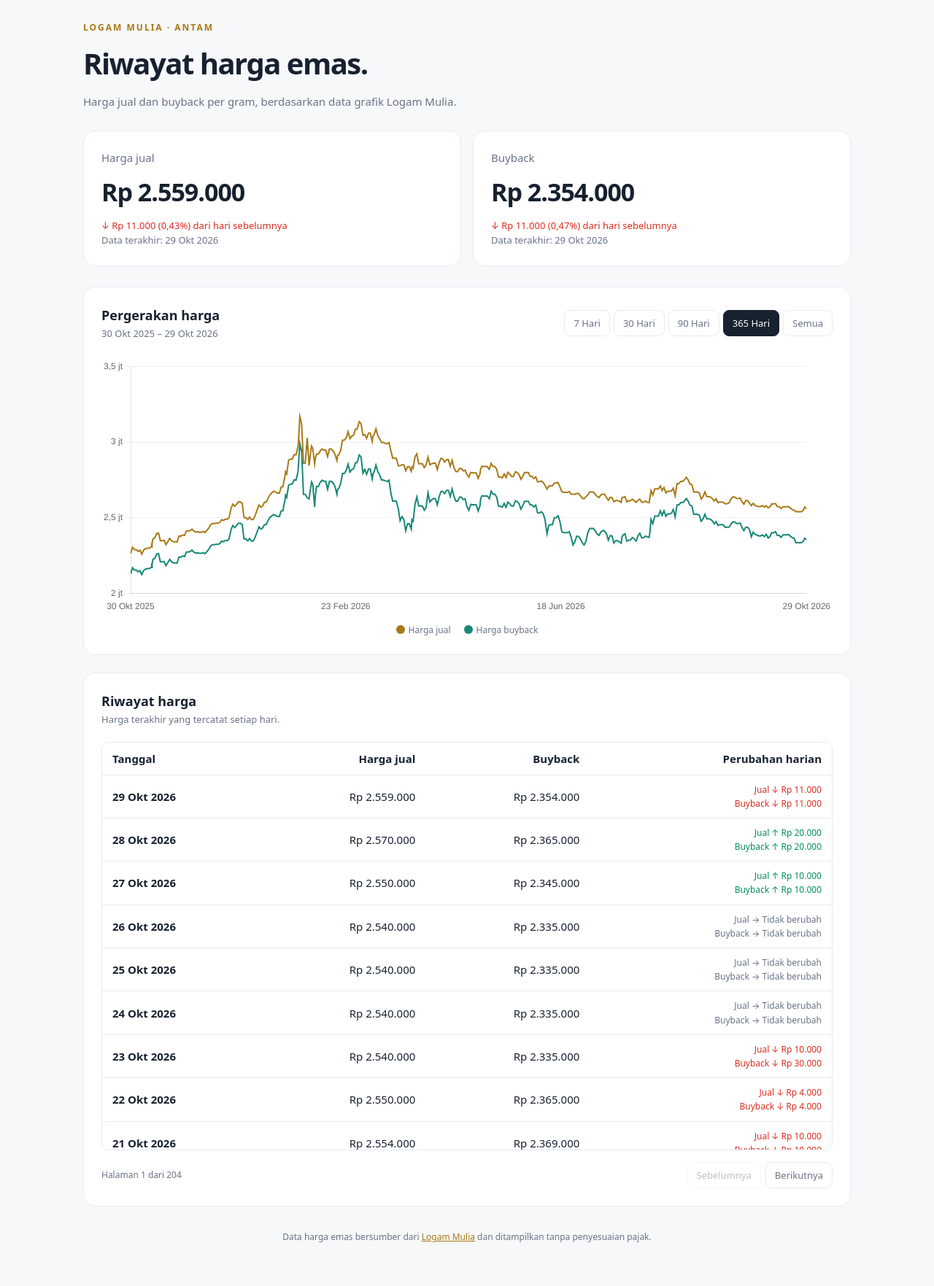
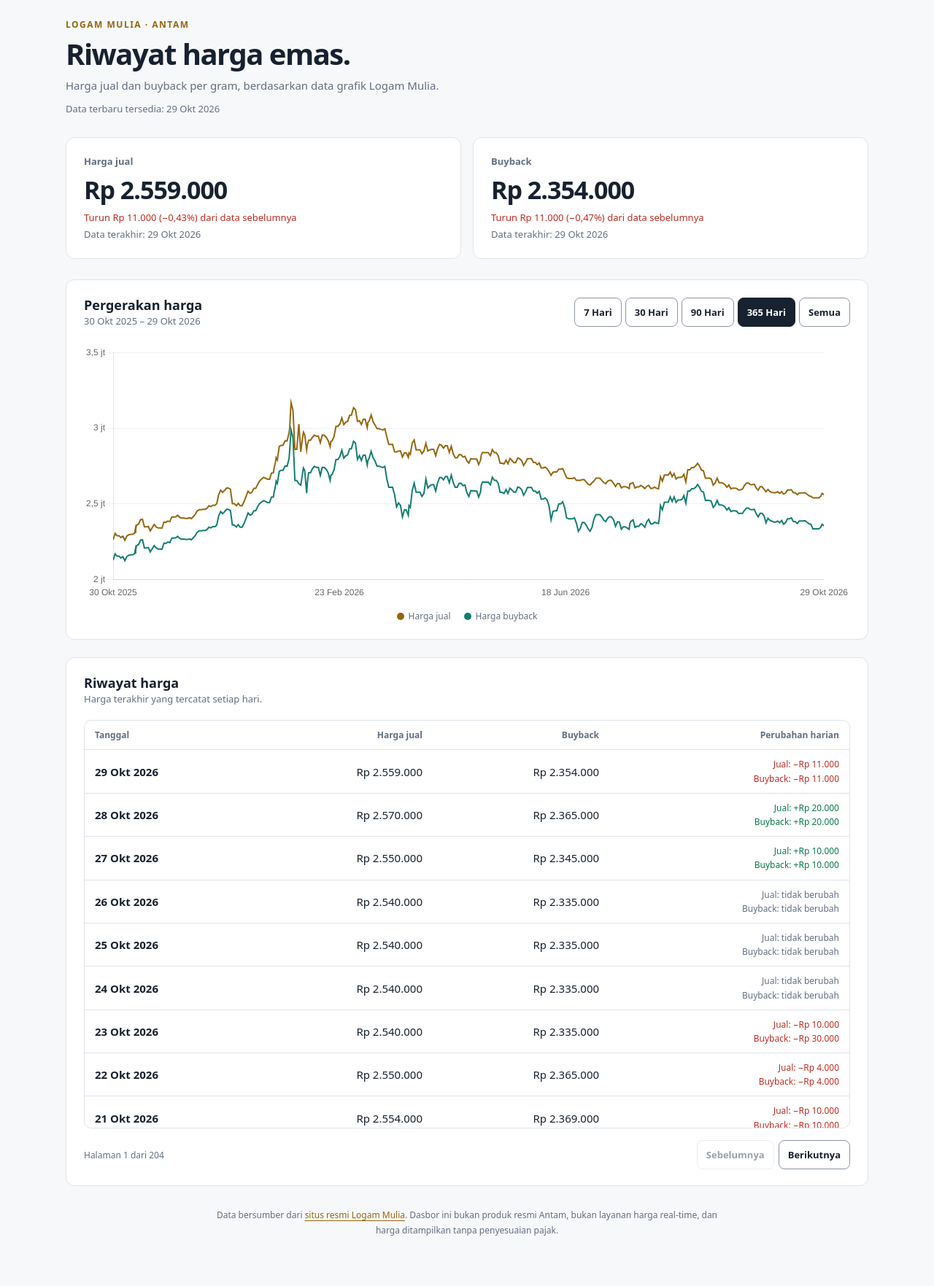
Before and after one commit to faisallbhr/logammulia-scraper, a website: page web/index.html in a window 1280 px wide. Shown: the part 20-1783 px from the top of the page at 73% size. Drawn offline with nearby package versions, Linux system fonts and the light colour scheme.

Commit message:
style: try to use anti-slop

```diff
--- a/web/assets/css/style.css
+++ b/web/assets/css/style.css
@@ -1,12 +1,15 @@
 :root {
   color-scheme: light;
   --bg: #f7f8fa;
-  --surface: #fff;
+  --surface: #ffffff;
   --text: #17212f;
-  --muted: #687385;
-  --border: #e7eaf0;
-  --gold: #a87915;
-  --green: #168777;
+  --muted: #626e80;
+  --border: #dfe3e9;
+  --control-border: #8b95a3;
+  --gold: #94670d;
+  --green: #137d70;
+  --positive: #087a48;
+  --negative: #bd2c22;
 }
 
 * {
@@ -15,27 +18,28 @@
 
 body {
   margin: 0;
-  overflow-x: hidden;
   background: var(--bg);
   color: var(--text);
-  font: 15px/1.6 system-ui, -apple-system, sans-serif;
+  font: 15px/1.6 system-ui, -apple-system, BlinkMacSystemFont, "Segoe UI", sans-serif;
 }
 
 main {
-  max-width: 1100px;
+  width: min(100% - 48px, 1100px);
   margin: auto;
-  padding: 48px 24px;
+  padding-block: 44px;
 }
 
 h1 {
   margin: 8px 0;
   font-size: clamp(28px, 5vw, 40px);
+  line-height: 1.15;
   letter-spacing: -1.5px;
 }
 
 h2 {
   margin: 0;
   font-size: 18px;
+  line-height: 1.35;
 }
 
 p {
@@ -44,18 +48,48 @@ p {
 
 a {
   color: var(--gold);
+  text-underline-offset: 3px;
+}
+
+.skip-link {
+  position: fixed;
+  z-index: 10;
+  top: 8px;
+  left: 8px;
+  padding: 9px 12px;
+  transform: translateY(-150%);
+  border-radius: 6px;
+  background: var(--text);
+  color: var(--surface);
+}
+
+.skip-link:focus-visible {
+  transform: translateY(0);
+}
+
+.page-header {
+  max-width: 720px;
 }
 
 .eyebrow {
   color: var(--gold);
   font-size: 12px;
   font-weight: 700;
-  letter-spacing: 2px;
+  letter-spacing: 1.5px;
   text-transform: uppercase;
+}
+
+.intro {
+  max-width: 620px;
 }
 
 .muted {
   color: var(--muted);
+}
+
+.data-freshness {
+  margin-top: 10px;
+  font-size: 13px;
 }
 
 .cards {
@@ -65,29 +99,53 @@ a {
   margin: 28px 0;
 }
 
-.card, .panel {
+.card,
+.panel {
+  border: 1px solid var(--border);
+  border-radius: 12px;
   background: var(--surface);
-  border: 1px solid var(--border);
-  border-radius: 16px;
 }
 
 .card {
-  padding: 24px;
+  min-width: 0;
+  padding: 22px 24px;
+}
+
+.metric-label {
+  font-size: 13px;
+  font-weight: 600;
 }
 
 .price {
+  margin: 7px 0;
   font-size: clamp(25px, 4vw, 34px);
+  font-variant-numeric: tabular-nums;
   font-weight: 700;
   letter-spacing: -1px;
-  margin: 8px 0;
+  line-height: 1.25;
 }
 
 .change {
   font-size: 13px;
+  font-variant-numeric: tabular-nums;
+}
+
+.change + .change {
+  margin-top: 2px;
+}
+
+.change.up,
+.daily-change .up {
+  color: var(--positive);
+}
+
+.change.down,
+.daily-change .down {
+  color: var(--negative);
 }
 
 .panel {
-  padding: 24px;
+  padding: 22px 24px;
   margin-bottom: 24px;
 }
 
@@ -102,36 +160,45 @@ a {
 .ranges {
   display: flex;
   gap: 5px;
-  flex-wrap: wrap;
 }
 
 button {
-  border: 1px solid var(--border);
-  background: white;
-  color: var(--muted);
+  min-height: 40px;
+  border: 1px solid var(--control-border);
   border-radius: 8px;
-  padding: 7px 12px;
+  padding: 0 12px;
+  background: var(--surface);
+  color: var(--text);
+  cursor: pointer;
   font: inherit;
   font-size: 13px;
-  cursor: pointer;
+  font-weight: 600;
 }
 
 button:hover {
   background: var(--bg);
 }
 
+button:active {
+  background: #e8ebef;
+}
+
 button.active {
+  border-color: var(--text);
   background: var(--text);
-  border-color: var(--text);
-  color: white;
+  color: var(--surface);
 }
 
 button:disabled {
-  opacity: .45;
-  cursor: default;
+  border-color: var(--border);
+  color: var(--muted);
+  cursor: not-allowed;
+  opacity: 0.65;
 }
 
-button:focus-visible, a:focus-visible {
+button:focus-visible,
+a:focus-visible,
+.table-container:focus-visible {
   outline: 3px solid var(--gold);
   outline-offset: 3px;
 }
@@ -139,7 +206,7 @@ button:focus-visible, a:focus-visible {
 .chart-container {
   position: relative;
   height: 350px;
-  margin-top: 24px;
+  margin-top: 22px;
 }
 
 .chart-legend {
@@ -154,13 +221,13 @@ button:focus-visible, a:focus-visible {
 .chart-legend span {
   display: inline-flex;
   align-items: center;
-  gap: 5px;
+  gap: 6px;
 }
 
 .legend-dot {
   display: inline-block;
-  width: 12px;
-  height: 12px;
+  width: 10px;
+  height: 10px;
   border-radius: 50%;
 }
 
@@ -172,22 +239,31 @@ button:focus-visible, a:focus-visible {
   background: var(--green);
 }
 
+.table-scroll-hint {
+  display: none;
+  margin-top: 14px;
+  font-size: 12px;
+}
+
 .table-container {
-  overflow-x: auto;
-  margin-top: 20px;
   max-height: 560px;
+  margin-top: 18px;
+  overflow: auto;
   border: 1px solid var(--border);
   border-radius: 10px;
+  scrollbar-color: var(--control-border) var(--bg);
 }
 
 table {
   width: 100%;
+  min-width: 560px;
   border-collapse: collapse;
-  min-width: 520px;
+  font-variant-numeric: tabular-nums;
   text-align: right;
 }
 
-th, td {
+th,
+td {
   padding: 10px 14px;
   border-bottom: 1px solid var(--border);
   white-space: nowrap;
@@ -195,13 +271,29 @@ th, td {
 
 thead {
   position: sticky;
+  z-index: 1;
   top: 0;
   background: var(--surface);
-  text-align: right;
 }
 
-thead th:first-child, tbody th {
+thead th {
+  color: var(--muted);
+  font-size: 12px;
+  font-weight: 700;
+}
+
+thead th:first-child,
+tbody th {
   text-align: left;
+}
+
+tbody th {
+  font-weight: 600;
+}
+
+tbody tr:last-child th,
+tbody tr:last-child td {
+  border-bottom: 0;
 }
 
 .daily-change span {
@@ -209,21 +301,71 @@ thead th:first-child, tbody th {
   font-size: 12px;
 }
 
-.daily-change .up {
-  color: #008f5a;
-}
-
-.daily-change .down {
-  color: #d92d20;
-}
-
 .daily-change .unchanged {
   color: var(--muted);
 }
 
-tbody tr:last-child th,
-tbody tr:last-child td {
-  border-bottom: 0;
+.pagination {
+  display: flex;
+  align-items: center;
+  justify-content: space-between;
+  gap: 12px;
+  margin-top: 16px;
+}
+
+.pagination-buttons {
+  display: flex;
+  gap: 6px;
+}
+
+#page-info {
+  font-size: 12px;
+}
+
+footer {
+  max-width: 720px;
+  margin: 6px auto 0;
+  padding: 6px 16px;
+  color: var(--muted);
+  font-size: 12px;
+  line-height: 1.7;
+  text-align: center;
+}
+
+#status {
+  display: inline-flex;
+  min-height: 44px;
+  margin-top: 18px;
+  padding: 9px 14px;
+  align-items: center;
+  gap: 10px;
+  border: 1px solid var(--border);
+  border-radius: 10px;
+  background: var(--surface);
+  color: var(--muted);
+  font-size: 13px;
+}
+
+#status.error {
+  display: block;
+  color: var(--negative);
+  font-weight: 600;
+}
+
+.loading-indicator {
+  width: 16px;
+  height: 16px;
+  flex: 0 0 auto;
+  border: 2px solid var(--border);
+  border-top-color: var(--gold);
+  border-radius: 50%;
+  animation: loading-spin 0.8s linear infinite;
+}
+
+@keyframes loading-spin {
+  to {
+    transform: rotate(360deg);
+  }
 }
 
 .sr-only {
@@ -238,48 +380,20 @@ tbody tr:last-child td {
   border: 0;
 }
 
-.pagination {
-  display: flex;
-  align-items: center;
-  justify-content: space-between;
-  margin-top: 16px;
-}
-
-.pagination-buttons {
-  display: flex;
-  gap: 6px;
-}
-
-#page-info {
-  font-size: 12px;
-}
-
-footer {
-  max-width: 640px;
-  margin: 8px auto 0;
-  padding: 8px 16px;
-  color: var(--muted);
-  font-size: 12px;
-  line-height: 1.7;
-  text-align: center;
-}
-
-#status {
-  margin-top: 18px;
-  color: var(--muted);
-}
-
-#status.error {
-  color: #b42318;
-}
-
 [hidden] {
   display: none !important;
 }
 
+@media (hover: hover) {
+  tbody tr:hover {
+    background: var(--bg);
+  }
+}
+
 @media (max-width: 600px) {
   main {
-    padding: 24px 16px;
+    width: calc(100% - 32px);
+    padding-block: 24px;
   }
 
   .cards {
@@ -301,14 +415,17 @@ footer {
   }
 
   .ranges {
+    display: grid;
     width: 100%;
+    grid-template-columns: repeat(5, minmax(0, 1fr));
+    gap: 4px;
   }
 
   .ranges button {
-    flex: 1;
     min-width: 0;
-    padding-inline: 4px;
-    font-size: 12px;
+    min-height: 44px;
+    padding-inline: 2px;
+    font-size: 11px;
     white-space: nowrap;
   }
 
@@ -320,4 +437,32 @@ footer {
     height: 280px;
     margin-top: 20px;
   }
+
+  .table-scroll-hint {
+    display: block;
+  }
+
+  .table-container {
+    margin-top: 6px;
+  }
+
+  .pagination {
+    align-items: flex-start;
+    flex-direction: column;
+  }
+
+  .pagination-buttons {
+    width: 100%;
+  }
+
+  .pagination-buttons button {
+    min-height: 44px;
+    flex: 1;
+  }
 }
+
+@media (prefers-reduced-motion: reduce) {
+  .loading-indicator {
+    animation: none;
+  }
+}
--- a/web/assets/js/script.js
+++ b/web/assets/js/script.js
@@ -62,9 +62,10 @@ function renderCard(key) {
   document.getElementById(`${key}-date`).textContent = `Data terakhir: ${dateLabel(latest[0])}`;
 
   const element = document.getElementById(`${key}-change`);
+  element.className = 'change';
 
   if (!previous) {
-    element.textContent = 'Belum ada data hari sebelumnya';
+    element.textContent = 'Belum ada data pembanding';
     return;
   }
 
@@ -72,13 +73,14 @@ function renderCard(key) {
   const percent = Math.abs(difference / previous[1] * 100)
     .toLocaleString('id-ID', { maximumFractionDigits: 2 });
 
-  element.textContent = difference === 0
-    ? 'Tidak berubah dari hari sebelumnya'
-    : `${difference > 0 ? '↑' : '↓'} ${rupiah.format(Math.abs(difference))} (${percent}%) dari hari sebelumnya`;
+  if (difference === 0) {
+    element.textContent = 'Tidak berubah dari data sebelumnya';
+    return;
+  }
 
-  element.style.color = difference === 0
-    ? '#687385'
-    : difference > 0 ? '#008f5a' : '#d92d20';
+  const rising = difference > 0;
+  element.classList.add(rising ? 'up' : 'down');
+  element.textContent = `${rising ? 'Naik' : 'Turun'} ${rupiah.format(Math.abs(difference))} (${rising ? '+' : '−'}${percent}%) dari data sebelumnya`;
 }
 
 function renderHistoryTable() {
@@ -94,7 +96,7 @@ function renderHistoryTable() {
   }
 
   historyRows = [...history.values()]
-    .sort((a, b) => b.date.localeCompare(a.date))
+    .sort((a, b) => b.date.localeCompare(a.date));
 
   let previous = {};
   for (let index = historyRows.length - 1; index >= 0; index -= 1) {
@@ -115,11 +117,11 @@ function renderHistoryTable() {
 }
 
 function formatHistoryChange(label, difference) {
-  if (difference === undefined) return `<span>—</span>`;
-  if (difference === 0) return `<span class="unchanged">${label} → Tidak berubah</span>`;
+  if (difference === undefined) return `<span class="unchanged">${label}: tidak tersedia</span>`;
+  if (difference === 0) return `<span class="unchanged">${label}: tidak berubah</span>`;
   const direction = difference > 0 ? 'up' : 'down';
-  const icon = difference > 0 ? '↑' : '↓';
-  return `<span class="${direction}">${label} ${icon} ${rupiah.format(Math.abs(difference))}</span>`;
+  const sign = difference > 0 ? '+' : '−';
+  return `<span class="${direction}">${label}: ${sign}${rupiah.format(Math.abs(difference))}</span>`;
 }
 
 function renderHistoryPage() {
@@ -131,8 +133,8 @@ function renderHistoryPage() {
     .map(row => `
       <tr>
         <th scope="row">${dateLabel(dayTimestamp(row.date))}</th>
-        <td>${row.sell ? rupiah.format(row.sell) : '—'}</td>
-        <td>${row.buyback ? rupiah.format(row.buyback) : '—'}</td>
+        <td>${row.sell ? rupiah.format(row.sell) : 'Tidak tersedia'}</td>
+        <td>${row.buyback ? rupiah.format(row.buyback) : 'Tidak tersedia'}</td>
         <td class="daily-change">
           ${formatHistoryChange('Jual', row.sellChange)}
           ${formatHistoryChange('Buyback', row.buybackChange)}
@@ -192,6 +194,11 @@ async function init() {
       buyback: validateSeries(raw.buyback, 'buyback'),
     };
 
+    const latestTimestamp = Math.max(data.sell.at(-1)[0], data.buyback.at(-1)[0]);
+    const latestDate = document.getElementById('latest-date');
+    latestDate.textContent = `Data terbaru tersedia: ${dateLabel(latestTimestamp)}`;
+    latestDate.hidden = false;
+
     if (typeof Chart === 'undefined') {
       throw new Error('Chart.js gagal dimuat. Periksa koneksi ke CDN.');
     }
@@ -203,14 +210,14 @@ async function init() {
           {
             label: 'Harga jual',
             data: [],
-            borderColor: '#a87915',
-            backgroundColor: '#a87915',
+            borderColor: '#94670d',
+            backgroundColor: '#94670d',
           },
           {
             label: 'Harga buyback',
             data: [],
-            borderColor: '#168777',
-            backgroundColor: '#168777',
+            borderColor: '#137d70',
+            backgroundColor: '#137d70',
           },
         ],
       },
@@ -241,7 +248,7 @@ async function init() {
             bounds: 'data',
             grid: { display: false },
             ticks: {
-              maxTicksLimit: 6,
+              maxTicksLimit: window.matchMedia('(max-width: 600px)').matches ? 4 : 6,
               callback: value => dateLabel(value),
             },
           },
--- a/web/index.html
+++ b/web/index.html
@@ -15,39 +15,47 @@
 </head>
 
 <body>
-  <main>
-    <header>
+  <a class="skip-link" href="#main-content">Lewati ke konten utama</a>
+
+  <main id="main-content">
+    <header class="page-header">
       <div class="eyebrow">Logam Mulia · Antam</div>
       <h1>Riwayat harga emas.</h1>
-      <p class="muted">Harga jual dan buyback per gram, berdasarkan data grafik Logam Mulia.</p>
-      <p id="status" role="status">Memuat data historis…</p>
+      <p class="muted intro">Harga jual dan buyback per gram, berdasarkan data grafik Logam Mulia.</p>
+      <p id="latest-date" class="muted data-freshness" hidden></p>
+      <div id="status" role="status">
+        <span class="loading-indicator" aria-hidden="true"></span>
+        <span>Memuat data harga historis…</span>
+      </div>
     </header>
 
     <div id="content" hidden>
-      <section class="cards" aria-label="Harga terakhir">
+      <section class="cards" aria-labelledby="summary-title">
+        <h2 id="summary-title" class="sr-only">Harga terbaru</h2>
+
         <article class="card">
-          <div class="muted">Harga jual</div>
-          <div class="price" id="sell-price">—</div>
-          <div class="change" id="sell-change"></div>
-          <div class="muted change" id="sell-date"></div>
+          <p class="muted metric-label">Harga jual</p>
+          <p class="price" id="sell-price">Tidak tersedia</p>
+          <p class="change" id="sell-change"></p>
+          <p class="muted change" id="sell-date"></p>
         </article>
 
         <article class="card">
-          <div class="muted">Buyback</div>
-          <div class="price" id="buyback-price">—</div>
-          <div class="change" id="buyback-change"></div>
-          <div class="muted change" id="buyback-date"></div>
+          <p class="muted metric-label">Buyback</p>
+          <p class="price" id="buyback-price">Tidak tersedia</p>
+          <p class="change" id="buyback-change"></p>
+          <p class="muted change" id="buyback-date"></p>
         </article>
       </section>
 
-      <section class="panel">
+      <section class="panel" aria-labelledby="chart-title">
         <div class="toolbar">
           <div>
-            <h2>Pergerakan harga</h2>
+            <h2 id="chart-title">Pergerakan harga</h2>
             <p class="muted change" id="period"></p>
           </div>
 
-          <div class="ranges" aria-label="Rentang grafik">
+          <div class="ranges" role="group" aria-label="Pilih rentang grafik">
             <button type="button" data-days="7" aria-pressed="false" title="Tampilkan 7 hari terakhir">7 Hari</button>
             <button type="button" data-days="30" aria-pressed="false" title="Tampilkan 30 hari terakhir">30 Hari</button>
             <button type="button" data-days="90" aria-pressed="false" title="Tampilkan 90 hari terakhir">90 Hari</button>
@@ -57,24 +65,27 @@
         </div>
 
         <div class="chart-container">
-          <canvas id="chart" role="img" aria-label="Grafik harga jual dan buyback emas Antam"></canvas>
+          <canvas id="chart" role="img" aria-label="Grafik harga jual dan buyback emas Antam">
+            Grafik harga jual dan buyback emas Antam.
+          </canvas>
         </div>
 
         <div class="chart-legend" aria-label="Keterangan grafik">
-          <span><i class="legend-dot sell"></i>Harga jual</span>
-          <span><i class="legend-dot buyback"></i>Harga buyback</span>
+          <span><i class="legend-dot sell" aria-hidden="true"></i>Harga jual</span>
+          <span><i class="legend-dot buyback" aria-hidden="true"></i>Harga buyback</span>
         </div>
       </section>
 
-      <section class="panel">
+      <section class="panel" aria-labelledby="history-title">
         <div class="toolbar">
           <div>
-            <h2>Riwayat harga</h2>
+            <h2 id="history-title">Riwayat harga</h2>
             <p class="muted change">Harga terakhir yang tercatat setiap hari.</p>
           </div>
         </div>
 
-        <div class="table-container">
+        <p class="muted table-scroll-hint" id="table-scroll-hint">Geser tabel untuk melihat seluruh kolom.</p>
+        <div class="table-container" role="region" aria-labelledby="history-title" aria-describedby="table-scroll-hint" tabindex="0">
           <table>
             <caption class="sr-only">Riwayat harga jual dan buyback emas Antam</caption>
             <thead>
@@ -99,13 +110,13 @@
       </section>
 
       <footer>
-        Data harga emas bersumber dari <a href="https://www.logammulia.com" target="_blank" rel="noopener noreferrer">Logam Mulia</a>
-        dan ditampilkan tanpa penyesuaian pajak.
+        Data bersumber dari <a href="https://www.logammulia.com" target="_blank" rel="noopener noreferrer">situs resmi Logam Mulia</a>.
+        Dasbor ini bukan produk resmi Antam, bukan layanan harga real-time, dan harga ditampilkan tanpa penyesuaian pajak.
       </footer>
     </div>
   </main>
 
-  <script src="https://cdn.jsdelivr.net/npm/chart.js@4/dist/chart.umd.min.js"></script>
+  <script src="https://cdn.jsdelivr.net/npm/chart.js@4.4.7/dist/chart.umd.min.js"></script>
   <script src="./assets/js/script.js"></script>
 </body>
 </html>
```
